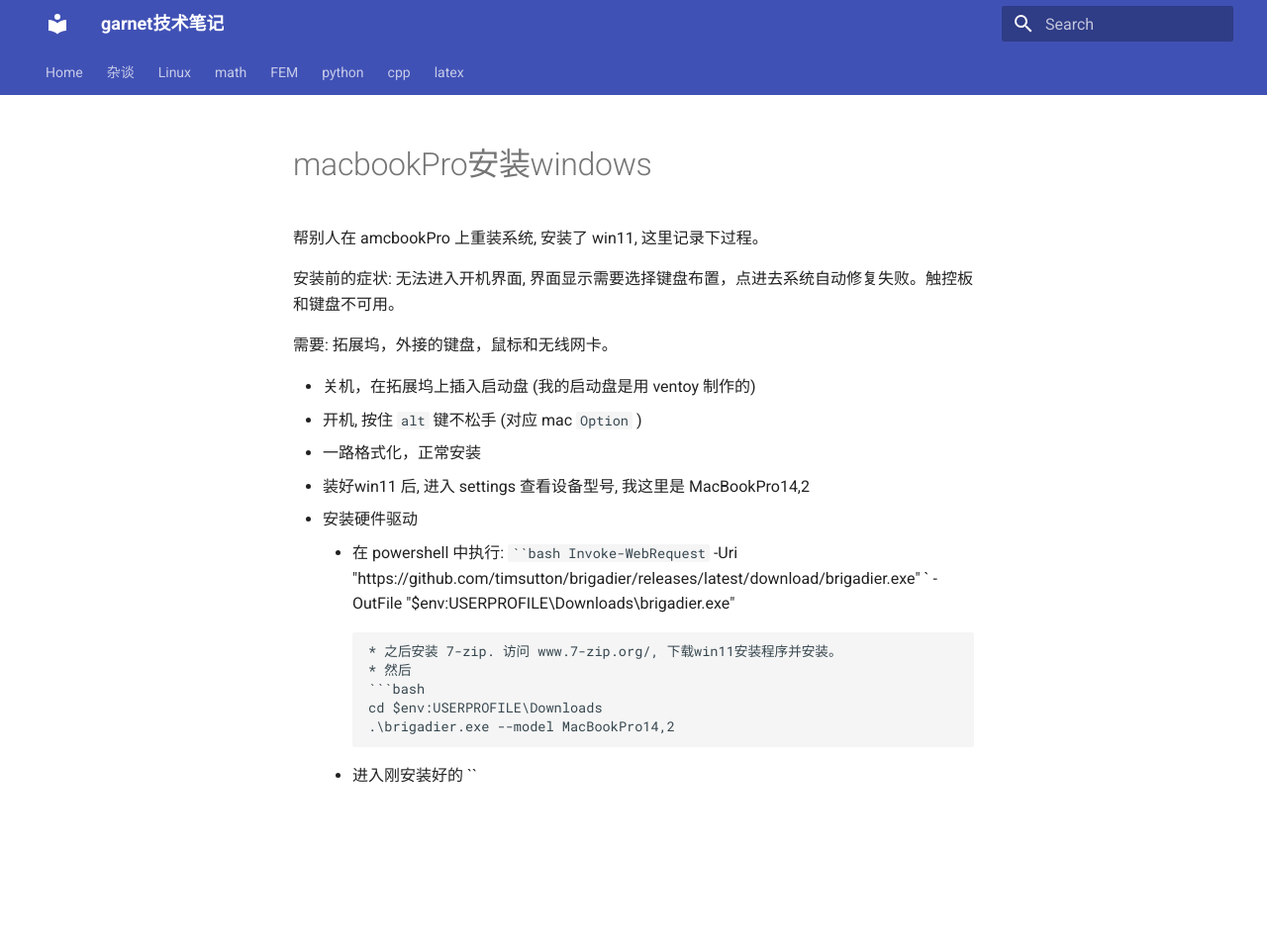
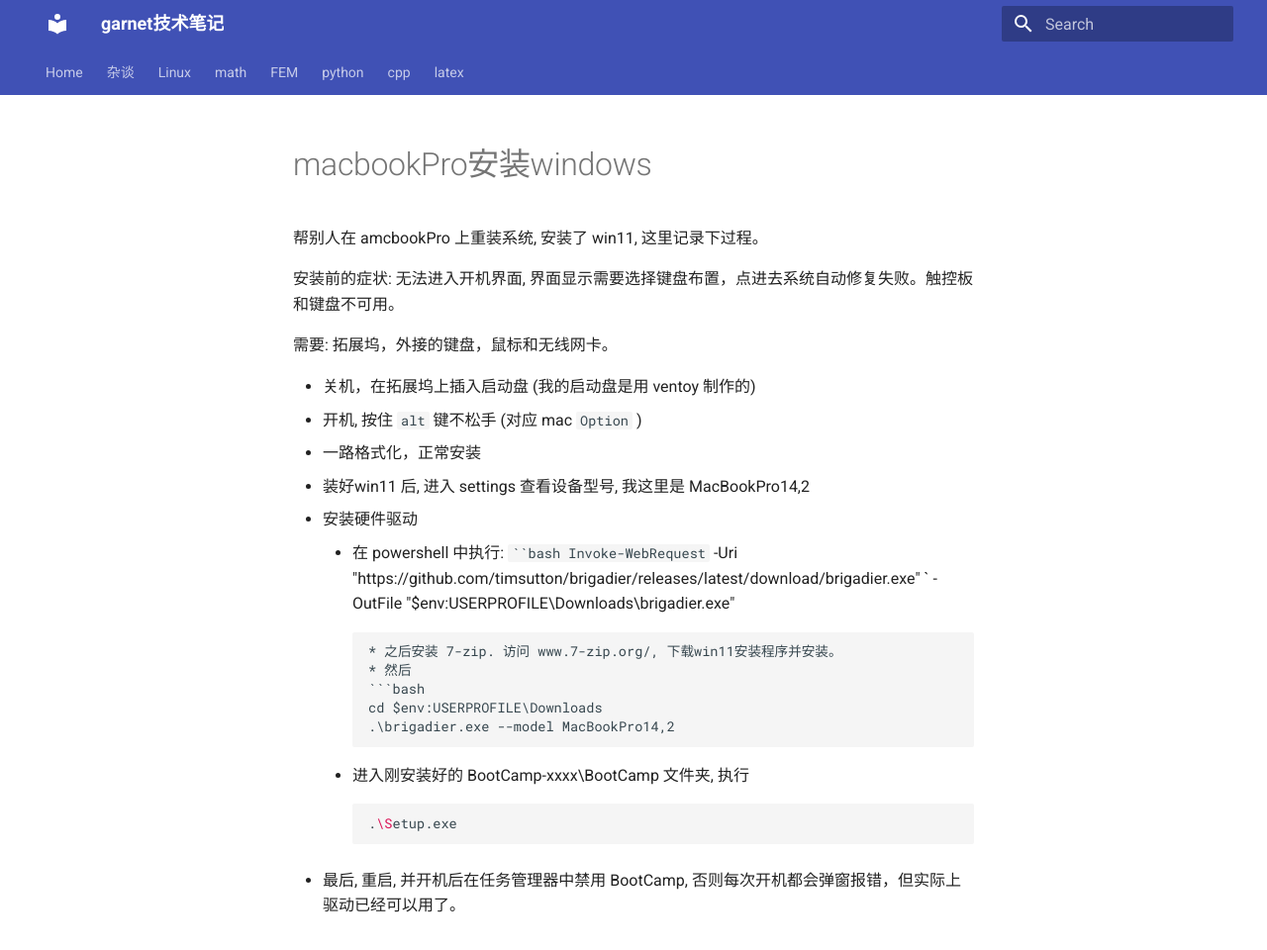
Before and after one commit to ymma98/technotes, an MkDocs documentation site: the page built from docs/杂谈/macbookPro安装windows.md, in a window 1280 px wide and 960 px high. Shown: the whole window at 99% size. Built offline with MkDocs 1.6.1 and Material for MkDocs 9.7.7, drawn with Linux system fonts in a browser that asks for light colours.

Commit message:
docs/杂谈/macbookPro安装windows.md updated from https://stackedit.cn/

````diff
--- a/docs/杂谈/macbookPro安装windows.md
+++ b/docs/杂谈/macbookPro安装windows.md
@@ -25,9 +25,14 @@
 	cd $env:USERPROFILE\Downloads
 	.\brigadier.exe --model MacBookPro14,2
 	```
-	* 进入刚安装好的 ``
+	* 进入刚安装好的 BootCamp-xxxx\BootCamp 文件夹, 执行
+	```bash
+	.\Setup.exe
+	```
+
+* 最后, 重启, 并开机后在任务管理器中禁用 BootCamp, 否则每次开机都会弹窗报错，但实际上驱动已经可以用了。
 
 
 <!--stackedit_data:
-eyJoaXN0b3J5IjpbNjk5OTc5MDA0XX0=
+eyJoaXN0b3J5IjpbLTU3MTA2MDcxMF19
 -->
````
